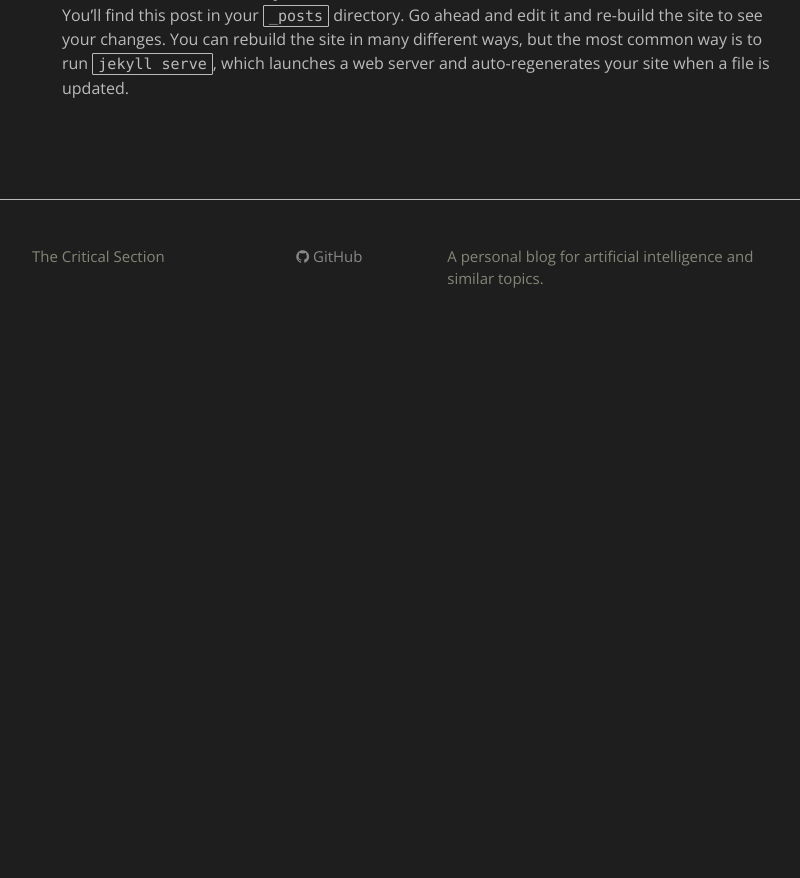
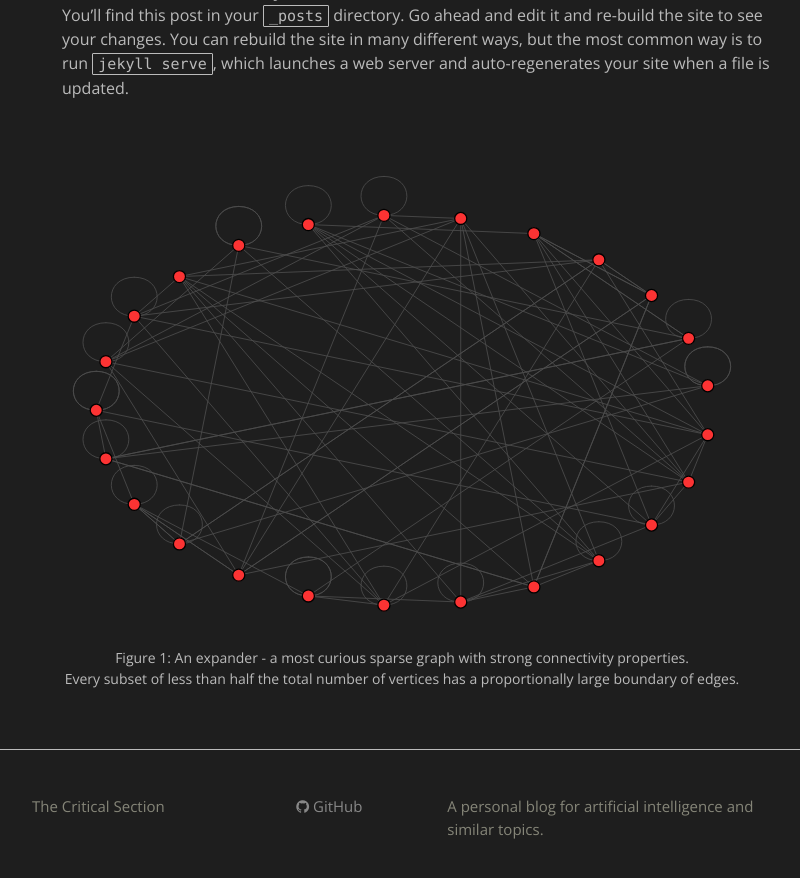
Before and after one commit to aceofgreens/aceofgreens.github.io, a Jekyll site: the page built from index.md, in a window 1280 px wide and 900 px high, scrolled down 572 px. Shown: the top 878 px of the window, without its empty margins (238-1038 px from the left). Built offline with Jekyll 4.4.1, drawn with Linux system fonts in a browser that asks for light colours; before the commit the page ends 922 px from its top, so only the background shows below that.

Commit message:
Small improvements.
Added graph to homepage.
Added favicon.
Small improvement to post.

```diff
--- a/index.md
+++ b/index.md
@@ -2,6 +2,9 @@
 layout: page
 permalink: /
 ---
+
+
+
 
 Recent posts:
 <ul>
@@ -12,11 +15,16 @@ Recent posts:
     {% endif %}
 
     <li>
-      <span class="dates_and_tags">{{post.date | date_to_string}}</span> <a class="enum_title" href="{{ post.url }}"><b>{{ post.title }}</b></a>
+      <span class="dates_and_tags">{{post.date | date_to_string}} </span> <a class="enum_title" href="{{ post.url }}"><b>{{ post.title }}</b></a>
       {{ post.excerpt }}
       <br>
     </li>
 
-
   {% endfor %}
 </ul>
+
+
+<figure>
+    <img src = "margulis_graph3.svg" alt="Expander Graph" width="1000">
+    <figcaption>Figure 1: An expander - a most curious sparse graph with strong connectivity properties.<br>Every subset of less than half the total number of vertices has a proportionally large boundary of edges.</figcaption>
+</figure>
```
Also changed, not shown: _posts/2022-04-08-thoughts_after_imol.markdown (line endings or trailing spaces), margulis_graph3.svg (added), site_icon.png (added).
